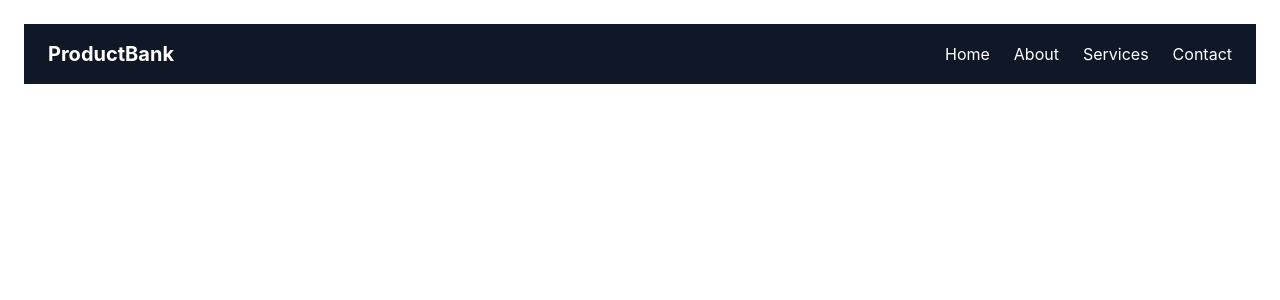
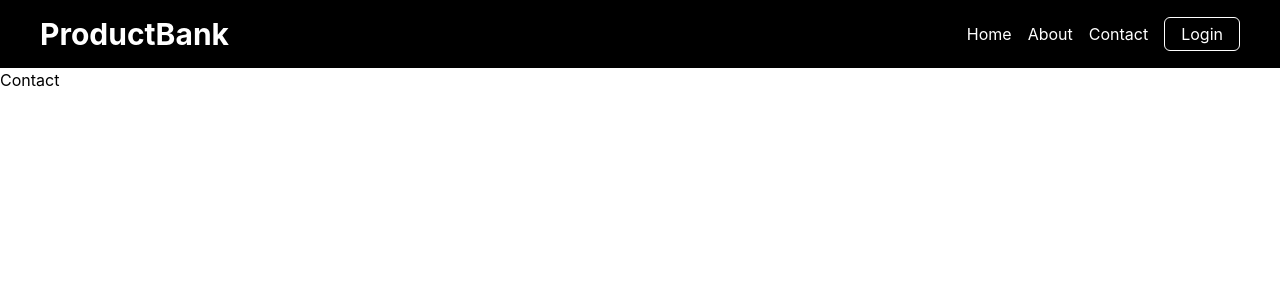
Before and after one commit to prasaiuttam/ProductBank, a React (Vite) app in the folder vite-project/: page /contact in a window 1280 px wide. Shown: the top 300 px of the page. Built offline with nearby package versions, Linux system fonts and the light colour scheme.

Commit message:
Adding navbar and routing

```diff
--- a/vite-project/src/App.jsx
+++ b/vite-project/src/App.jsx
@@ -8,8 +8,7 @@ import Navbar from "./components/Navbar"
 import Routes from './Routes'
 
 function App() {
-  const [count, setCount] = useState(0)
-
+const [count, setCount] = useState(0);
   return (
     <>
       <Routes/>
--- a/vite-project/src/Routes/index.jsx
+++ b/vite-project/src/Routes/index.jsx
@@ -1,18 +1,24 @@
-import { Routes, Route, Link } from 'react-router-dom'
+import { BrowserRouter,Routes, Route, Link } from 'react-router-dom'
 import About from '../pages/About'
 import Home from '../pages/Home'
+import Contact from '../pages/Contact'
+import Login from '../pages/Login'
 import Navbar from "../components/Navbar"
 
 function App() {
+  // const title="ProductBank";
   return (
-    <div className="p-6">
-      <Navbar/>
+    <>
+        <Navbar/>
+        <Routes>
+          <Route path="/" element={<Home />} />
+          <Route path="/about" element={<About />} />
+          <Route path="/contact" element={<Contact />} />
+          <Route path="/login" element={<Login />} />
+        </Routes>
 
-      <Routes>
-        <Route path="/" element={<Home />} />
-        <Route path="/about" element={<About />} />
-      </Routes>
-    </div>
+      </>
+
   )
 }
 
--- a/vite-project/src/components/Navbar.jsx
+++ b/vite-project/src/components/Navbar.jsx
@@ -3,40 +3,44 @@ import {Link} from "react-router-dom"
 
 const Navbar = () => {
   const [isOpen, setIsOpen] = useState(false);
+ const handleClick = () => {
+    setCount((i) => i + 1);
+    console.log("count", count);
+  };
+  return (
 
-  return (
-    <nav className="bg-gray-900 text-white px-6 py-4">
-      <div className="flex items-center justify-between">
-        {/* Logo */}
-        <h1 className="text-xl font-bold">ProductBank</h1>
+    <>
 
-        {/* Desktop Menu */}
-        <ul className="hidden md:flex gap-6">
-          <li className="hover:text-gray-400 cursor-pointer"><Link to="/">Home</Link></li>
-          <li className="hover:text-gray-400 cursor-pointer"><Link to="/about">About</Link></li>
-          <li className="hover:text-gray-400 cursor-pointer">Services</li>
-          <li className="hover:text-gray-400 cursor-pointer">Contact</li>
-        </ul>
-
-        {/* Mobile Menu Button */}
-        <button
-          className="md:hidden"
-          onClick={() => setIsOpen(!isOpen)}
-        >
-          ☰
-        </button>
+      <div className="bg-orange-500 md:bg-green-500 lg:bg-black px-4 md:px-20 lg:px-10 py-4">
+        <div className="flex justify-between items-center">
+          <div>
+            <h2 className="text-3xl text-white font-bold">ProductBank</h2>
+          </div>
+          <div className="flex items-center gap-4">
+            <ul className="flex gap-4">
+              <Link to="/">
+                <li className="text-white">Home</li>
+              </Link>
+              <Link to="/about">
+                <li className="text-white">About</li>
+              </Link>
+              <Link to="/contact">
+                <li className="text-white">Contact</li>
+              </Link>
+            </ul>
+            <Link to="/login">
+              <button
+                onClick={handleClick}
+                className="text-white border border-white px-4 py-1 rounded-md"
+              >
+                Login
+              </button>
+            </Link>
+          </div>
+        </div>
       </div>
 
-      {/* Mobile Menu */}
-      {isOpen && (
-        <ul className="mt-4 flex flex-col gap-4 md:hidden">
-          <li className="hover:text-gray-400 cursor-pointer">Home</li>
-          <li className="hover:text-gray-400 cursor-pointer">About</li>
-          <li className="hover:text-gray-400 cursor-pointer">Services</li>
-          <li className="hover:text-gray-400 cursor-pointer">Contact</li>
-        </ul>
-      )}
-    </nav>
+   </>
   );
 };
 
--- a/vite-project/src/module1.mjs
+++ /dev/null
@@ -1,3 +0,0 @@
-let a=4;
-let b=5;
-export {b};
--- a/vite-project/src/module2.mjs
+++ /dev/null
@@ -1,2 +0,0 @@
-import  {b} from './module1.mjs';
-console.log(b);
--- /dev/null
+++ b/vite-project/src/pages/Contact.jsx
@@ -0,0 +1,8 @@
+function Contact() {
+  return (
+    <>
+      <p>Contact</p>
+    </>
+  );
+}
+export default Contact;
--- /dev/null
+++ b/vite-project/src/pages/Login.jsx
@@ -0,0 +1,8 @@
+function Login() {
+  return (
+    <>
+      <p>Login</p>
+    </>
+  );
+}
+export default Login;
```
